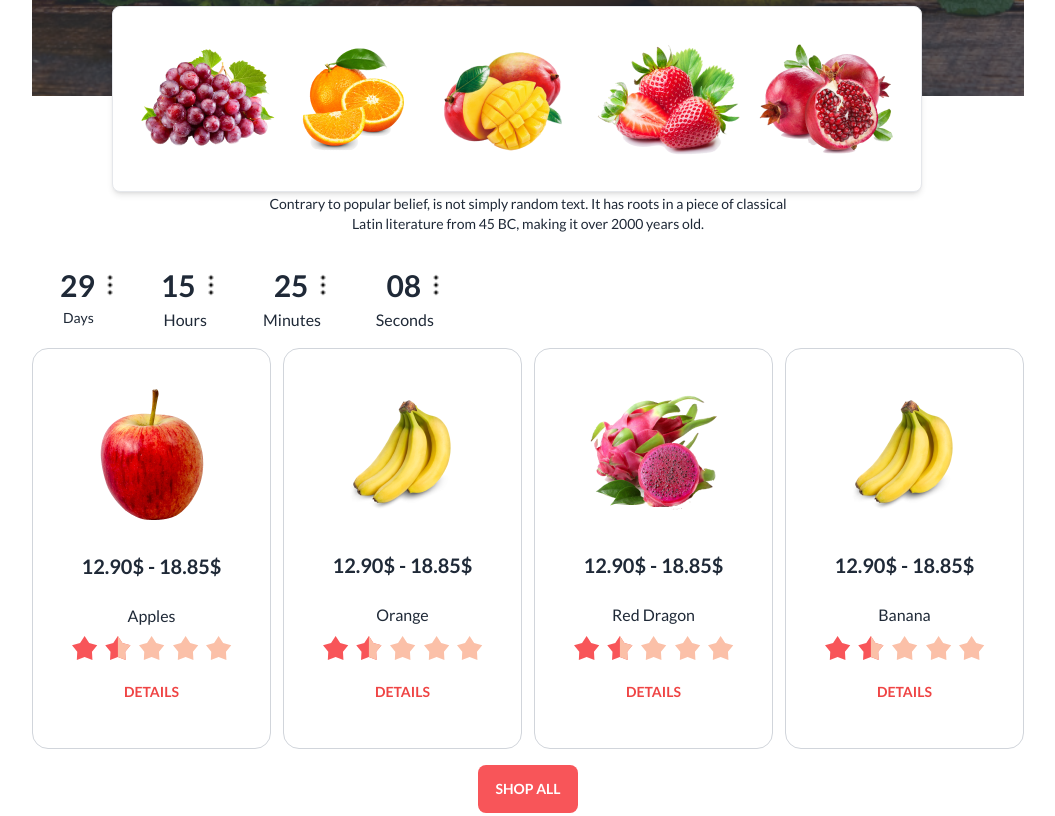
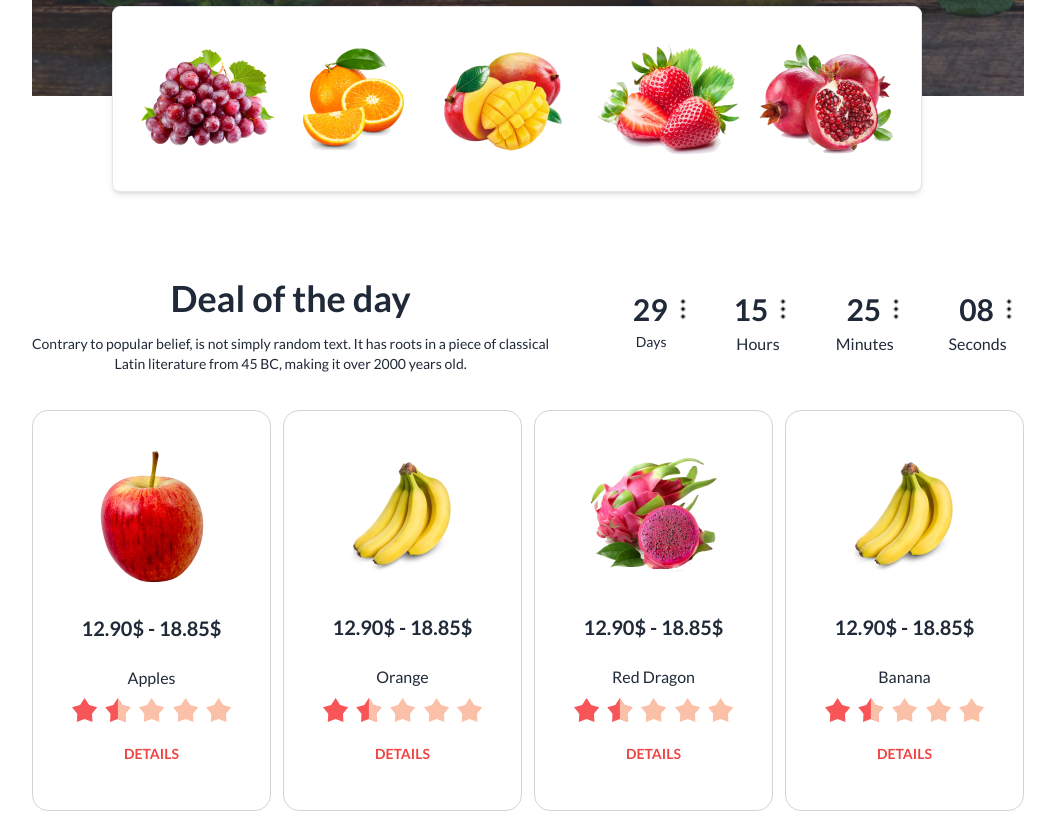
Before and after one commit to Hriditamawa/Fruit-brust--website, a plain HTML site: page index.html in a window 1280 px wide. Shown: the part 820-1636 px from the top of the page, without its empty margins (112-1167 px from the left). Drawn offline with nearby package versions, Linux system fonts and the light colour scheme; grey boxes are pictures that could not be loaded.

Commit message:
commited

```diff
--- a/index.html
+++ b/index.html
@@ -186,9 +186,9 @@
 
 
           <!-- deal of the day -->
-          <section class="max-w-screen-xl max-auto mx-4 mt-9 md:mx-8 mt-11 lg:mx-36 mt-44 mb-12 ">
+          <section class="max-w-screen-xl max-auto sm:mx-4  md:mx-8  lg:mx-36 mt-44 mb-12 ">
 
-            <div class="flex flex-col text-center lg:justify-between  " >
+            <div class="flex  text-center lg:justify-between  " >
 
                 <div class="flex1 ">
                     <h2 class="mb-4 text-4xl font-bold " >Deal of the day</h2>
```
